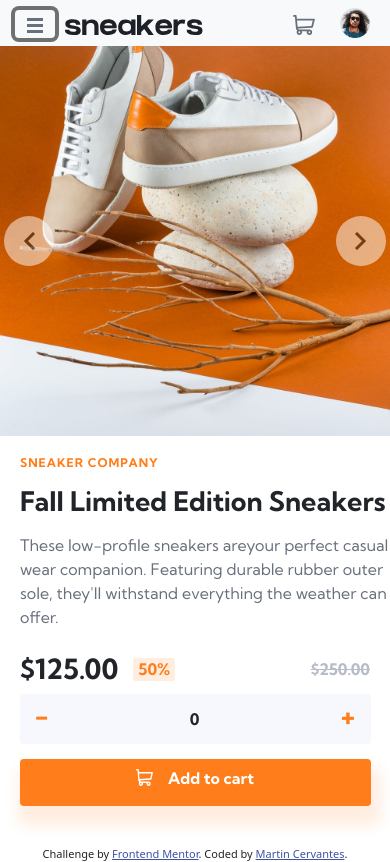
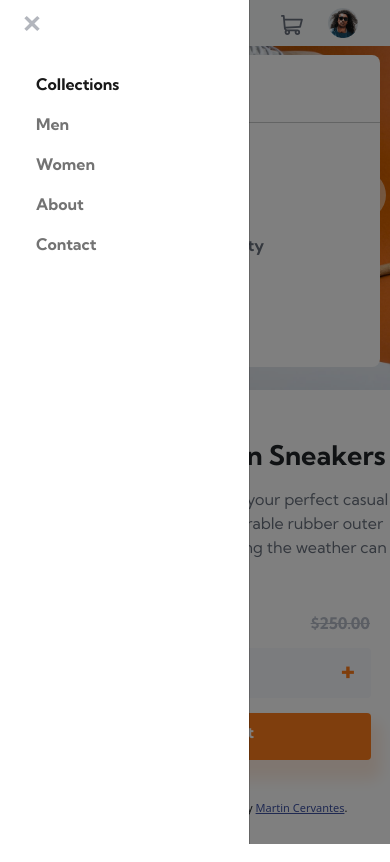
Before and after one commit to mart-cervants/ecommerce-product-page, a plain HTML site: page index.html in a window 390 px wide. Both pictures are taken after a click on the button 35 px from the left and 24 px from the top of the page. Drawn offline with nearby package versions, Linux system fonts and the light colour scheme.

Commit message:
Adding Offcanvas menu & Cart-info

```diff
--- a/index.html
+++ b/index.html
@@ -38,23 +38,22 @@
   <body>
     <div class="global-container">
       <section class="images-section">
+        <!-- Navbar  -->
         <div class="nav-bar-container">
-          <nav class="navbar navbar-expand-lg navbar-light bg-light">
+          <nav class="navbar navbar-light bg-light fixed-top navbar-expand-lg">
+            <div class="container-fluid">
               <div class="menu-brand-container">
                 <div class="menu-icon">
                   <button
                     class="navbar-toggler"
                     type="button"
-                  data-toggle="collapse"
-                  data-target="#navbarNav"
-                  aria-controls="navbarNav"
-                  aria-expanded="false"
-                  aria-label="Toggle navigation"
+                    data-bs-toggle="offcanvas"
+                    data-bs-target="#offcanvasNavbar"
+                    aria-controls="offcanvasNavbar"
                   >
                     <img src="images\icon-menu.svg" alt="" />
                   </button>
                 </div>
-
                 <div class="brand-title">
                   <a class="navbar-brand" href="#"
                     ><img src="images\logo.svg" alt=""
@@ -62,10 +61,25 @@
                 </div>
               </div>
 
-            <div class="collapse navbar-collapse" id="navbarNav">
-              <ul class="navbar-nav">
-                <li class="nav-item active">
-                  <a class="nav-link" href="#">Collections</a>
+              <div
+                class="offcanvas offcanvas-start"
+                tabindex="-1"
+                id="offcanvasNavbar"
+              >
+                <div class="offcanvas-header">
+                  <button
+                    type="button"
+                    class="btn-close text-reset"
+                    data-bs-dismiss="offcanvas"
+                    aria-label="Close"
+                  ></button>
+                </div>
+                <div class="offcanvas-body">
+                  <ul class="navbar-nav justify-content-end flex-grow-1 pe-3">
+                    <li class="nav-item">
+                      <a class="nav-link active" aria-current="page" href="#"
+                        >Collections</a
+                      >
                     </li>
                     <li class="nav-item">
                       <a class="nav-link" href="#">Men</a>
@@ -81,7 +95,7 @@
                     </li>
                   </ul>
                 </div>
-
+              </div>
               <div class="icon-container">
                 <div class="cart-icon">
                   <img src="images\icon-cart.svg" alt="" />
@@ -90,8 +104,11 @@
                   <img src="images\image-avatar.png" alt="" />
                 </div>
               </div>
+            </div>
           </nav>
         </div>
+
+        <!-- Carousel  -->
         <div class="carousel-container">
           <div
             id="carouselExampleControls"
@@ -99,6 +116,16 @@
             data-bs-ride="carousel"
           >
             <div class="carousel-inner">
+              <!-- Cart-info -->
+              <div id="cart" class="cart">
+                <div class="header-cart">
+                  <p>Cart</p>
+                  <hr class="solid" />
+                </div>
+                <div class="items-cart"><p>Your cart is empty</p></div>
+              </div>
+              <!-- End of cart-info -->
+
               <div class="carousel-item active">
                 <img
                   src="images\image-product-1.jpg"
@@ -214,11 +241,21 @@
       </section>
     </div>
 
+    <!-- JQuery JS -->
+
+    <script
+      src="https://cdnjs.cloudflare.com/ajax/libs/jquery/3.6.0/jquery.min.js"
+      integrity="sha512-894YE6QWD5I59HgZOGReFYm4dnWc1Qt5NtvYSaNcOP+u1T9qYdvdihz0PPSiiqn/+/3e7Jo4EaG7TubfWGUrMQ=="
+      crossorigin="anonymous"
+      referrerpolicy="no-referrer"
+    ></script>
+
     <!-- Bootstrap JS -->
     <script
-      src="https://cdn.jsdelivr.net/npm/bootstrap@5.1.3/dist/js/bootstrap.bundle.min.js"
-      integrity="sha384-ka7Sk0Gln4gmtz2MlQnikT1wXgYsOg+OMhuP+IlRH9sENBO0LRn5q+8nbTov4+1p"
+      src="https://cdnjs.cloudflare.com/ajax/libs/bootstrap/5.1.3/js/bootstrap.bundle.min.js"
+      integrity="sha512-pax4MlgXjHEPfCwcJLQhigY7+N8rt6bVvWLFyUMuxShv170X53TRzGPmPkZmGBhk+jikR8WBM4yl7A9WMHHqvg=="
       crossorigin="anonymous"
+      referrerpolicy="no-referrer"
     ></script>
 
     <!-- JS -->
--- a/main.js
+++ b/main.js
@@ -0,0 +1,9 @@
+// Showing cart
+const cartIcon = $(".cart-icon img");
+
+//   const cart = $("#cart");
+
+cartIcon.on("click", () => {
+  console.log("click");
+  //   cart.toggleClass("show-cart");
+});
--- a/styles.css
+++ b/styles.css
@@ -1,16 +1,65 @@
-.attribution {
-    font-size: 11px;
-    text-align: center;
-    margin-top: 40px;
+/* Cart-info */
+.show-cart {
+    width: 18rem;
+    padding: 2rem 1.5rem;
+    transform: rotateY(-360deg);
 }
 
-.attribution a {
-    color: hsl(228, 45%, 44%);
+.cart {
+    position: absolute;
+    top: 55px;
+    z-index: 2;
+    background-color: white;
+    width: 95%;
+    height: 80%;
+    margin-left: 2.5%;
+    margin-right: 2.5%;
+    border-radius: 8px;
+    display: flex;
+    flex-direction: column;
+}
+
+.cart p {
+    font-family: 'Kumbh Sans', sans-serif;
+    font-weight: 700;
+}
+
+.items-cart {
+    margin-top: auto;
+    margin-bottom: auto;
+}
+
+.items-cart p {
+    text-align: center;
+    color: hsl(219, 9%, 45%);
+}
+
+.header-cart p {
+    margin: 20px;
+    font-size: 18px;
 }
 
 /* 1st section classes */
 .navbar {
     justify-content: space-between;
+}
+
+.offcanvas-start {
+    width: 250px;
+}
+
+.justify-content-end {
+    justify-content: flex-start !important;
+    margin-left: 20px;
+}
+
+.nav-item a {
+    font-family: 'Kumbh Sans', sans-serif;
+    font-weight: 700;
+}
+
+.btn-close {
+    background: url(images/icon-close.svg) center/1em auto no-repeat;
 }
 
 .menu-icon {
@@ -55,6 +104,10 @@
     display: flex;
     align-items: center;
     justify-content: center;
+}
+
+.cart-icon {
+    cursor: pointer;
 }
 
 /* 2nd section classes */
@@ -197,11 +250,30 @@ span img {
     margin-right: 15px;
 }
 
+.attribution {
+    font-size: 11px;
+    text-align: center;
+    margin-top: 40px;
+}
+
+.attribution a {
+    color: hsl(228, 45%, 44%);
+}
+
 
 /* CSS rules */
 
 /* Extra small devices (phones, 600px and down) */
-@media only screen and (max-width: 600px) {}
+@media only screen and (min-width: 992px) {
+    .nav-item a {
+        font-weight: 400;
+        font-size: 15px;
+    }
+
+    .brand-title {
+        margin-bottom: 10px;
+    }
+}
 
 /* Small devices (portrait tablets and large phones, 600px and up) */
 /* @media only screen and (min-width: 600px) {...} */
```
Lines whose indentation alone changed are shown as unchanged.
